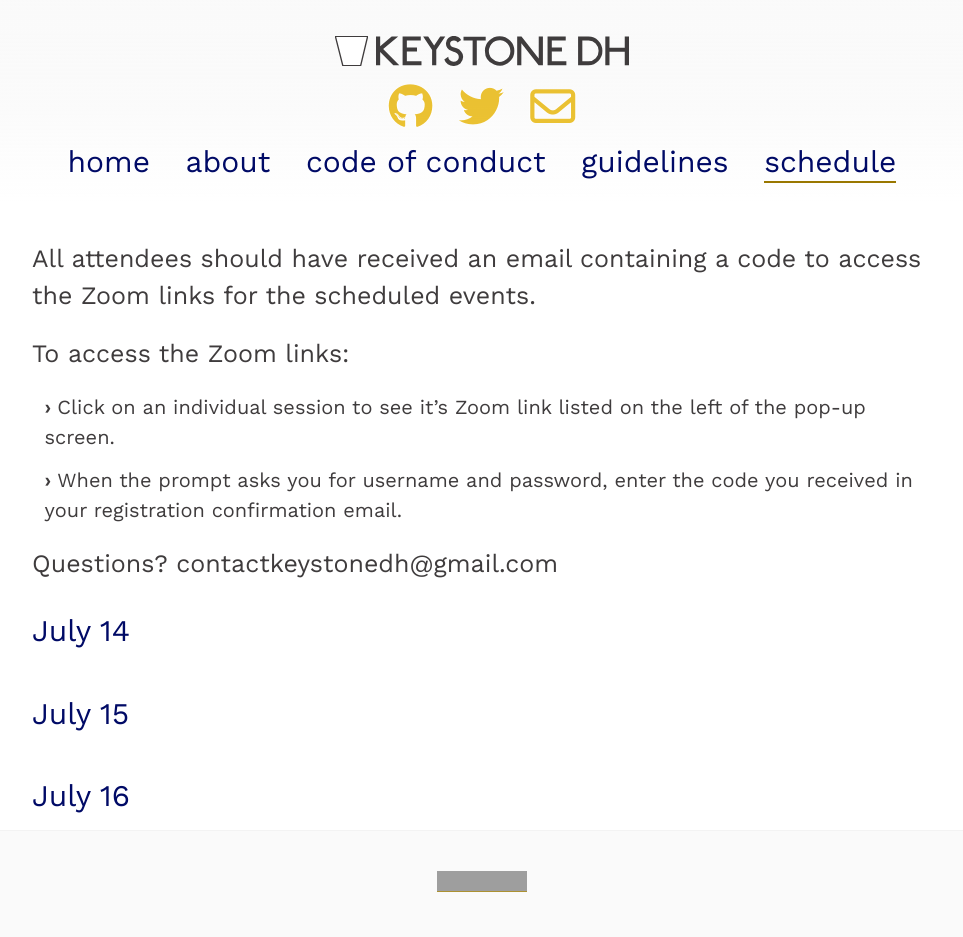
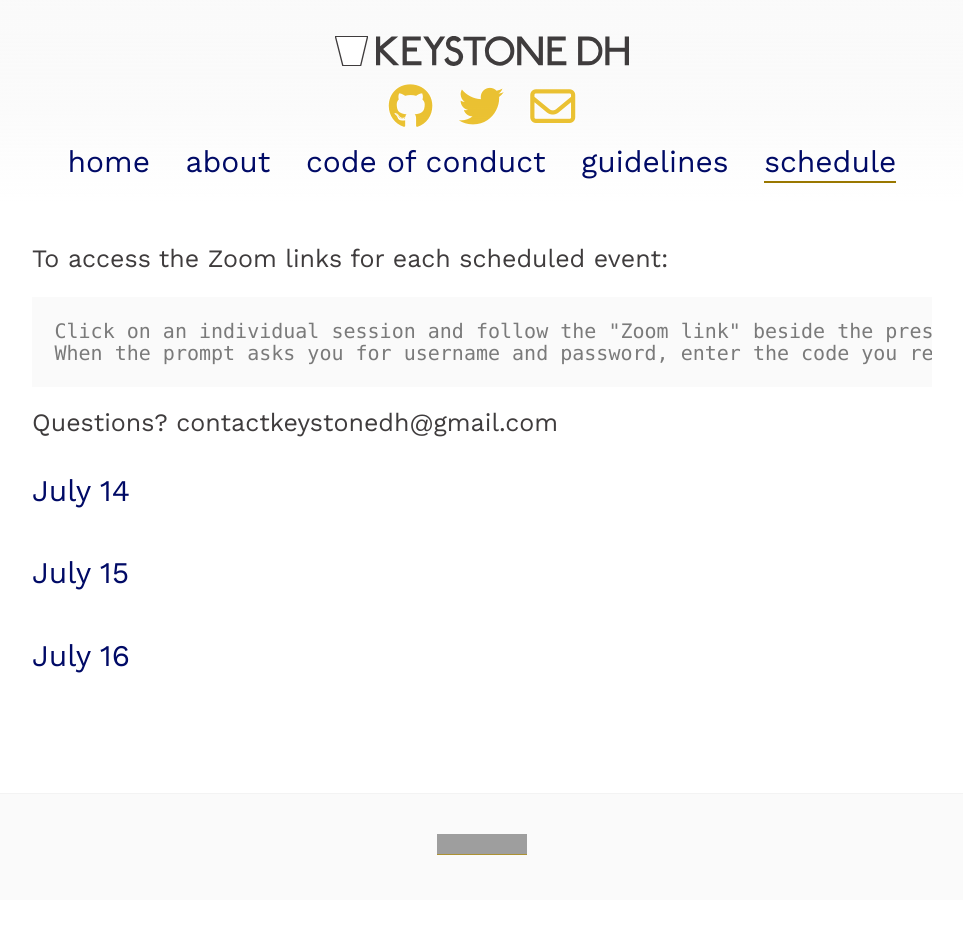
Before and after one commit to KeystoneDH/2021, a Jekyll site: the page built from _pages/schedule.md, in a window 1280 px wide. Shown: the whole page, without its empty margins (158-1121 px from the left). Built offline with Jekyll 4.4.1, drawn with Linux system fonts in a browser that asks for light colours; nearby versions of some CDN libraries; after the commit the page ends 900 px from its top, so only the background shows below that; grey boxes are pictures that could not be loaded.

Commit message:
Update schedule.md

```diff
--- a/_pages/schedule.md
+++ b/_pages/schedule.md
@@ -5,12 +5,10 @@ id: schedule
 tags: page
 permalink: /schedule
 ---
-All attendees should have received an email containing a code to access the Zoom links for the scheduled events.
+To access the Zoom links for each scheduled event:
 
-To access the Zoom links:
-
-* Click on an individual session to see it's Zoom link listed on the left of the pop-up screen.
-* When the prompt asks you for username and password, enter the code you received in your registration confirmation email.
+    Click on an individual session and follow the "Zoom link" beside the presentation information.
+    When the prompt asks you for username and password, enter the code you received in your registration confirmation email.
 
 Questions? contactkeystonedh@gmail.com
 
```
